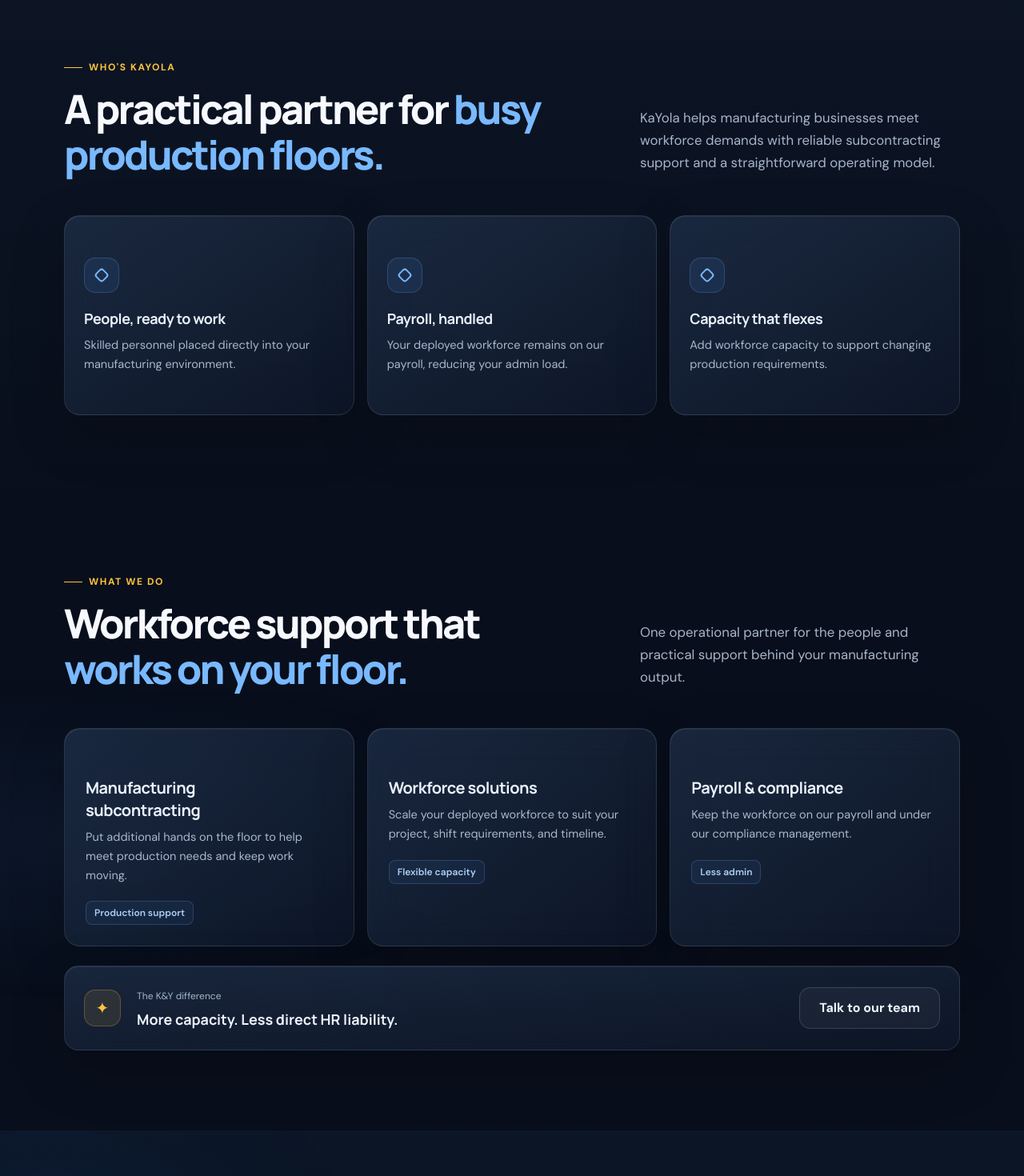
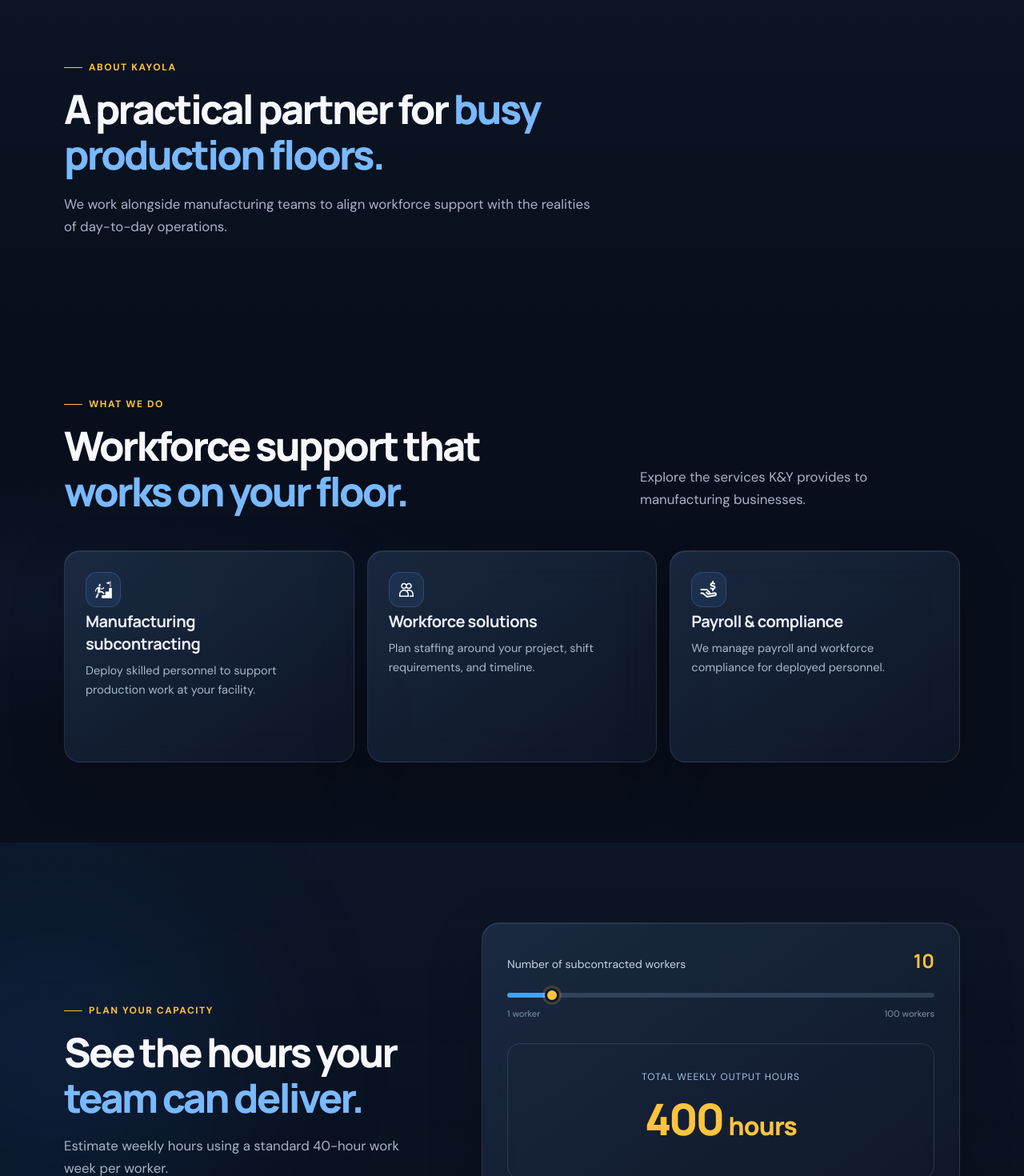
Before and after one commit to JustChiwo/KaYola, a React (Vite) app: page / in a window 1280 px wide. Shown: the part 760-2230 px from the top of the page at 80% size. Built offline with nearby package versions, Linux system fonts and the light colour scheme.

Commit message:
feat: update About, Contact, Estimator, Navbar, and Services components with improved content and icons

```diff
--- a/src/components/About.jsx
+++ b/src/components/About.jsx
@@ -1,43 +1,16 @@
-const highlights = [
-  {
-    title: 'People, ready to work',
-    description: 'Skilled personnel placed directly into your manufacturing environment.',
-  },
-  {
-    title: 'Payroll, handled',
-    description: 'Your deployed workforce remains on our payroll, reducing your admin load.',
-  },
-  {
-    title: 'Capacity that flexes',
-    description: 'Add workforce capacity to support changing production requirements.',
-  },
-]
-
 function About() {
   return (
     <section className="relative bg-gradient-to-b from-[#111d30]/45 to-[#0b121f]/20 py-[100px] max-sm:py-[75px]" id="About">
       <div className="mx-auto w-[min(1120px,calc(100%_-_48px))] max-sm:w-[min(560px,calc(100%_-_36px))]">
-        <div className="flex items-end justify-between gap-12 max-[900px]:items-start max-[900px]:flex-col max-[900px]:gap-4">
-          <div className="max-w-[600px]">
-            <p className="mb-4 flex items-center gap-2 text-xs font-bold uppercase tracking-[0.13em] text-accent-yellow before:h-px before:w-[23px] before:bg-current">Who's KaYola</p>
-            <h2 className="m-0 font-display text-[clamp(2rem,4vw,3.15rem)] font-extrabold leading-[1.12] tracking-[-0.055em] text-[#f7f9ff]">
-              A practical partner for <span className="text-accent-blue">busy production floors.</span>
-            </h2>
-          </div>
-          <p className="mb-1 mt-4 max-w-[400px] text-[1.05rem] leading-7 text-[#a7b5ca]">
-            KaYola helps manufacturing businesses meet workforce
-            demands with reliable subcontracting support and a straightforward
-            operating model.
+        <div className="max-w-[760px]">
+          <p className="mb-4 flex items-center gap-2 text-xs font-bold uppercase tracking-[0.13em] text-accent-yellow before:h-px before:w-[23px] before:bg-current">About KaYola</p>
+          <h2 className="m-0 font-display text-[clamp(2rem,4vw,3.15rem)] font-extrabold leading-[1.12] tracking-[-0.055em] text-[#f7f9ff]">
+            A practical partner for <span className="text-accent-blue">busy production floors.</span>
+          </h2>
+          <p className="mb-0 mt-5 max-w-[660px] text-[1.05rem] leading-7 text-[#a7b5ca]">
+            We work alongside manufacturing teams to align workforce support with
+            the realities of day-to-day operations.
           </p>
-        </div>
-        <div className="mt-12 grid grid-cols-3 gap-4 max-sm:grid-cols-1">
-          {highlights.map((item) => (
-            <article className="group relative min-h-[250px] rounded-[20px] border border-white/10 bg-gradient-to-br from-[#21324d]/70 to-[#0f192b]/70 p-6 shadow-[0_24px_70px_rgba(0,0,0,0.18),inset_0_1px_rgba(255,255,255,0.08)] backdrop-blur-xl transition hover:-translate-y-1 hover:border-accent-blue/35 max-sm:min-h-[220px]" key={item.title}>
-              <div className="mt-7 grid size-11 place-items-center rounded-[14px] border border-accent-blue/20 bg-blue-400/10" aria-hidden="true"><span className="size-3.5 rotate-45 rounded-[4px] border-2 border-accent-blue" /></div>
-              <h3 className="mb-2 mt-[18px] font-display text-lg font-bold tracking-tight text-[#eaf1fd]">{item.title}</h3>
-              <p className="m-0 max-w-[310px] text-[0.91rem] leading-relaxed text-[#a9b8cc]">{item.description}</p>
-            </article>
-          ))}
         </div>
       </div>
     </section>
--- a/src/components/Estimator.jsx
+++ b/src/components/Estimator.jsx
@@ -13,13 +13,8 @@ function Estimator() {
           <p className="mb-4 flex items-center gap-2 text-xs font-bold uppercase tracking-[0.13em] text-accent-yellow before:h-px before:w-[23px] before:bg-current">Plan your capacity</p>
           <h2 className="m-0 max-w-[480px] font-display text-[clamp(2rem,4vw,3.15rem)] font-extrabold leading-[1.12] tracking-[-0.055em] text-[#f7f9ff]">See the hours your <span className="text-accent-blue">team can deliver.</span></h2>
           <p className="mt-[18px] max-w-[440px] text-[1.05rem] leading-7 text-[#a7b5ca]">
-            Get a quick weekly estimate based on a standard 40-hour work week per
-            deployed employee.
+            Estimate weekly hours using a standard 40-hour work week per worker.
           </p>
-          <div className="mt-8 flex items-start gap-3 text-sm leading-relaxed text-[#9eafc6]">
-            <span className="grid size-[21px] shrink-0 place-items-center rounded-full border border-accent-blue/40 text-xs font-bold text-accent-blue" aria-hidden="true">i</span>
-            Use the slider to explore your potential weekly workforce capacity.
-          </div>
         </div>
         <div className="rounded-[22px] border border-white/10 bg-gradient-to-br from-[#21324d]/70 to-[#0f192b]/70 p-[31px] shadow-[0_24px_70px_rgba(0,0,0,0.18),inset_0_1px_rgba(255,255,255,0.08)] backdrop-blur-xl max-sm:p-[22px]">
           <label className="flex items-baseline justify-between gap-3 text-sm text-[#c6d3e6]" htmlFor="worker-count">
@@ -40,7 +35,6 @@ function Estimator() {
           <div className="mt-7 flex min-h-[170px] flex-col items-center justify-center rounded-2xl border border-blue-200/15 bg-[radial-gradient(ellipse_at_50%_-10%,rgba(61,137,220,0.2),transparent_70%),rgba(8,15,28,0.65)] text-center">
             <span className="text-xs uppercase tracking-[0.08em] text-[#a9c5e7]">Total weekly output hours</span>
             <strong className="mt-1 font-display text-[clamp(2.4rem,5vw,3.4rem)] font-extrabold tracking-[-0.06em] text-accent-yellow">{weeklyHours.toLocaleString()} <span className="text-[0.58em] tracking-tight">hours</span></strong>
-            <small className="mt-0.5 text-xs text-[#94a8c4]">Based on 40 hours per worker / week</small>
           </div>
           <a className="mt-[18px] inline-flex min-h-[52px] w-full items-center justify-center gap-2.5 rounded-[14px] bg-accent-yellow px-6 font-bold text-[#111827] shadow-[0_9px_28px_rgba(255,196,61,0.17)] transition hover:bg-[#ffd15f]" href="#Contact">
             Discuss your requirements
--- a/src/components/Navbar.jsx
+++ b/src/components/Navbar.jsx
@@ -18,7 +18,7 @@ function Navbar() {
           </a>
         </li>
         <li>
-          <a className="transition-colors hover:text-accent-blue" href="/contact">
+          <a className="transition-colors hover:text-accent-blue" href="/#Contact">
             Contact
           </a>
         </li>
--- a/src/components/Services.jsx
+++ b/src/components/Services.jsx
@@ -1,21 +1,28 @@
+import stairsIcon from '../assets/stairs.svg'
+import peopleIcon from '../assets/people.svg'
+import cashIcon from '../assets/cash.svg'
+
 const services = [
   {
     title: 'Manufacturing subcontracting',
     description:
-      'Put additional hands on the floor to help meet production needs and keep work moving.',
-    tag: 'Production support',
+      'Deploy skilled personnel to support production work at your facility.',
+    icon: stairsIcon,
+    iconAlt: 'Production',
   },
   {
     title: 'Workforce solutions',
     description:
-      'Scale your deployed workforce to suit your project, shift requirements, and timeline.',
-    tag: 'Flexible capacity',
+      'Plan staffing around your project, shift requirements, and timeline.',
+    icon: peopleIcon,
+    iconAlt: 'Workforce',
   },
   {
     title: 'Payroll & compliance',
     description:
-      'Keep the workforce on our payroll and under our compliance management.',
-    tag: 'Less admin',
+      'We manage payroll and workforce compliance for deployed personnel.',
+    icon: cashIcon,
+    iconAlt: 'Payroll',
   },
 ]
 
@@ -29,26 +36,19 @@ function Services() {
             <h2 className="m-0 font-display text-[clamp(2rem,4vw,3.15rem)] font-extrabold leading-[1.12] tracking-[-0.055em] text-[#f7f9ff]">Workforce support that <span className="text-accent-blue">works on your floor.</span></h2>
           </div>
           <p className="mb-1 mt-4 max-w-[400px] text-[1.05rem] leading-7 text-[#a7b5ca]">
-            One operational partner for the people and practical support behind your
-            manufacturing output.
+            Explore the services K&amp;Y provides to manufacturing businesses.
           </p>
         </div>
         <div className="mt-[46px] grid grid-cols-3 gap-4 max-sm:grid-cols-1">
           {services.map((service) => (
             <article className="min-h-[265px] rounded-[20px] border border-white/10 bg-gradient-to-br from-[#21324d]/70 to-[#0f192b]/70 p-[26px] shadow-[0_24px_70px_rgba(0,0,0,0.18),inset_0_1px_rgba(255,255,255,0.08)] backdrop-blur-xl transition hover:-translate-y-1 hover:border-accent-blue/35 max-sm:min-h-[230px]" key={service.title}>
-              <h3 className="mb-2 mt-[34px] max-w-[260px] font-display text-xl font-bold tracking-tight text-[#eaf1fd]">{service.title}</h3>
+              <div className="grid size-11 place-items-center rounded-[14px] border border-accent-blue/20 bg-blue-400/10">
+                <img className="size-6 brightness-0 invert" src={service.icon} alt={service.iconAlt} />
+              </div>
+              <h3 className="mb-2 mt-1 max-w-[260px] font-display text-xl font-bold tracking-tight text-[#eaf1fd]">{service.title}</h3>
               <p className="m-0 max-w-[310px] text-[0.91rem] leading-relaxed text-[#a9b8cc]">{service.description}</p>
-              <span className="mt-5 inline-flex rounded-lg border border-accent-blue/20 bg-blue-400/7 px-2.5 py-1.5 text-xs font-semibold text-[#acd0f7]">{service.tag}</span>
             </article>
           ))}
-        </div>
-        <div className="mt-6 flex items-center gap-5 rounded-[18px] border border-white/10 bg-gradient-to-br from-[#21324d]/70 to-[#0f192b]/70 p-6 shadow-[0_24px_70px_rgba(0,0,0,0.18),inset_0_1px_rgba(255,255,255,0.08)] backdrop-blur-xl max-sm:flex-wrap max-sm:p-5" id="Benefits">
-          <div className="grid size-[46px] shrink-0 place-items-center rounded-[14px] border border-accent-yellow/25 bg-accent-yellow/10 text-xl text-accent-yellow" aria-hidden="true">✦</div>
-          <div className="flex-1 max-sm:min-w-[calc(100%-70px)]">
-            <span className="text-xs text-[#a6b6cc]">The K&amp;Y difference</span>
-            <h3 className="m-0 mt-1 font-display text-lg font-bold text-[#edf3fd]">More capacity. Less direct HR liability.</h3>
-          </div>
-          <a className="inline-flex min-h-[52px] items-center justify-center gap-2.5 rounded-[14px] border border-white/15 bg-white/[0.045] px-6 font-bold text-blue-50 transition hover:bg-white/[0.09] max-sm:w-full" href="#Contact">Talk to our team</a>
         </div>
       </div>
     </section>
```
Also changed, not shown: src/components/Contact.jsx (+8 -7 lines).
